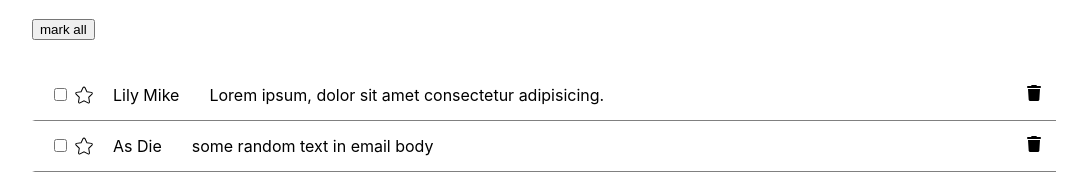
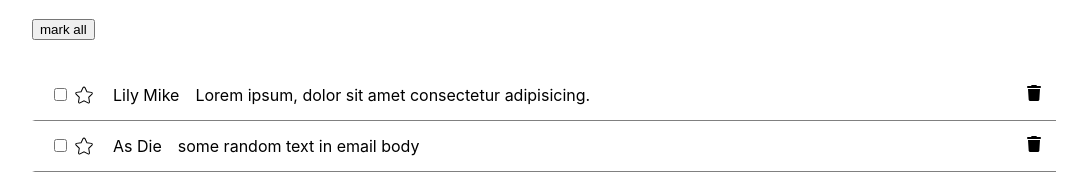
Before and after one commit to milosrancic/reactjs-gmail-clone, a React (Create React App) app: page /spam in a window 1280 px wide. Shown: the part 214-408 px from the top of the page, without its empty margins (96-1168 px from the left). Built offline with nearby package versions, Linux system fonts and the light colour scheme.

Commit message:
working on li layout

```diff
--- a/src/components/Item.scss
+++ b/src/components/Item.scss
@@ -16,14 +16,14 @@
       border-left: 3px solid transparent;
 
       // this delete
-      position: relative;
+      // position: relative;
 
       &:hover {
         border-left: 3px solid black;
       }
     }
 
-    input[type="checkbox"]:checked  {
+    input[type="checkbox"]:checked {
       // background-color: lightpink;
       // box-shadow: 0 0 0 5px hotpink;
       // color: lime;
@@ -40,10 +40,10 @@
 
     .checked {
       background-color: black;
-      color: blue ;
+      color: blue;
       // margin: 20px;
       padding: 30px;
-  }
+    }
 
     .fa-star {
       margin-left: 5px;
@@ -51,7 +51,6 @@
       color: white;
       -webkit-text-stroke-width: 1px;
       -webkit-text-stroke-color: black;
-
     }
     .starred {
       color: gold;
@@ -59,7 +58,6 @@
       -webkit-text-stroke-color: black;
     }
     .sender {
-
     }
 
     .fa-trash {
@@ -67,7 +65,9 @@
     }
 
     .email {
-      padding-left: 30px;
+      // padding-left: 30px;
+      padding-left: 1em;
+      position: absolute;
     }
   }
 }
```
